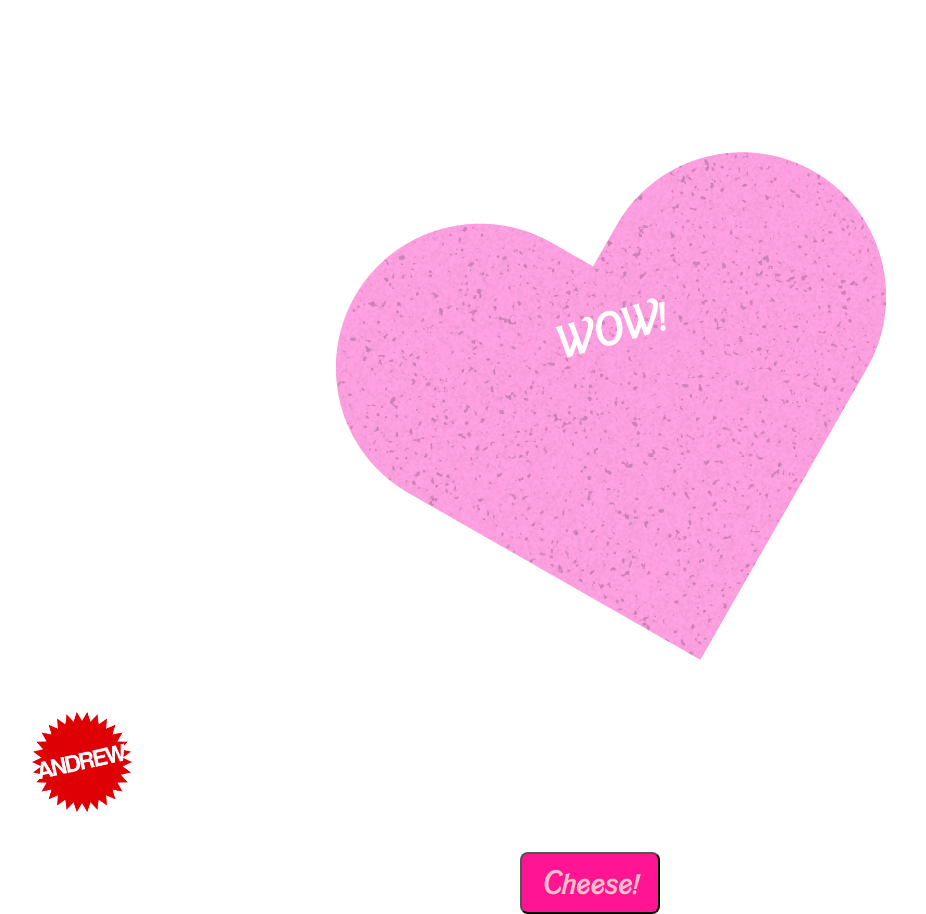
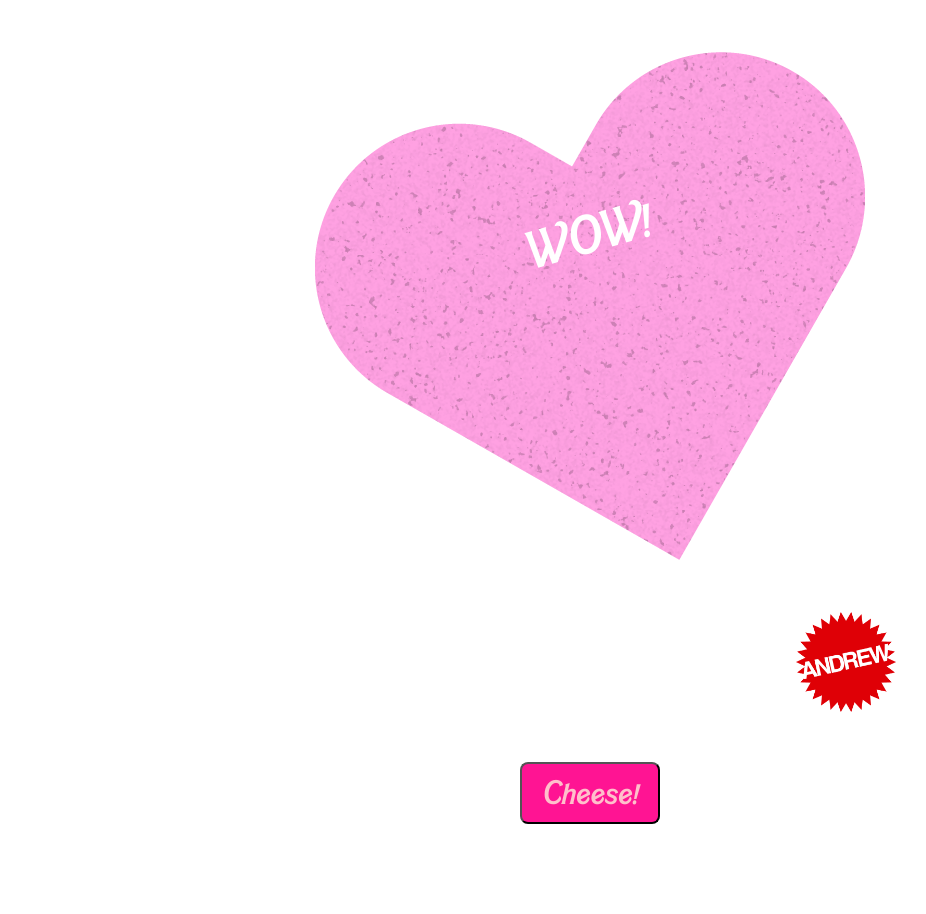
Before and after one commit to andrewventura/andrewventura.github.io, a Jekyll site: the page bb2.html, which Jekyll copies as it is, in a window 1280 px wide. Shown: the whole page, without its empty margins (50-976 px from the left). Built offline with Jekyll 4.4.1, drawn with Linux system fonts in a browser that asks for light colours.

Commit message:
Add files via upload

```diff
--- a/bb2.html
+++ b/bb2.html
@@ -4,18 +4,17 @@
 	<meta name="viewport" content="width=device-width, inital-scale=1">
 	<link rel="stylesheet" href="https://cdn.jsdelivr.net/npm/bootstrap@5.2.3/dist/css/bootstrap.min.css">
 	<script src="https://cdn.jsdelivr.net/npm/bootstrap@5.2.3/dist/js/bootstrap.min.js" integrity="sha384-cuYeSxntonz0PPNlHhBs68uyIAVpIIOZZ5JqeqvYYIcEL727kskC66kF92t6Xl2V" crossorigin="anonymous"></script>
-	<style type="text/css">
-		#hoolda { height: 612px; width: 612px; background: no-repeat center url("img/bh.png");}
+	<!--<style type="text/css">
+		#hoolda { height: 612px; width: 612px; background: no-repeat center url("bh.png");}
 		@font-face { font-family: "bb"; src: url(bb.ttf) format("truetype") }
 		textarea { wrap:off; border: 0; columns:1; text-align:center; text-transform:uppercase; line-height:1.1em; resize:none; font-family:"bb",verdana; font-size: 2.8em; display:block; background:none; color: #FFF; margin: 200px 0 0 10px; transform: rotate(-16deg); width: 100%; height: 3.8em; padding: 5px 0 5px 10px;}
 		hr { width: 50%; border-top:3px solid; opacity:1;}
 		#cap { font-family: "bb"; font-size: 2em; text-align:center; display:block; color: pink; margin: 0 auto; background-color:deeppink; border-radius:8px; padding: 5px 20px;}
-		#sc { background-color: #FFFFFF; }
-	</style>
+	</style>-->
 	<script src="https://cdnjs.cloudflare.com/ajax/libs/html2canvas/0.4.1/html2canvas.min.js"></script>
 	<script src="https://superal.github.io/canvas2image/canvas2image.js"></script>
 	<script type="text/javascript">window.onload=function(){
-		document.querySelector('button').addEventListener('click', function() {
+		document.querySelector('#cap').addEventListener('click', function() {
         html2canvas(document.querySelector('#sc'), {
             onrendered: function(canvas) {
                 // document.body.appendChild(canvas);
@@ -24,21 +23,30 @@
         });
     })
 };</script>
+
+	<style type="text/css">
+		@font-face { font-family: "bb"; src: url(bb.ttf) format("truetype") }
+		.box, .shell { display: flex; flex-direction: column; align-items: center; justify-content: center; max-width: 612px; margin: 0 auto;}
+		#sc { flex-grow: 0; background-color: #FFFFFF; }
+		#hoolda { height: 612px; width: 612px; background: no-repeat center url("img/bh.png");}
+		textarea { wrap:off; border: 0; columns:1; text-align:center; text-transform:uppercase; line-height:1.2em; resize:none; font-family:"bb",verdana; font-size: 3.2em; display:block; background:none; color: #FFF; margin: 200px 0 0 10px; transform: rotate(-16deg); width: 100%; height: 3.9em; padding: 5px 0 5px 10px;}
+		#an { align-self: flex-end; }
+		#cap { font-family: "bb"; font-size: 2em; text-align:center; display:block; color: pink; margin: 50px; background-color:deeppink; border-radius:8px; padding: 5px 20px;}
+	</style>
+
+
 </head>
 <body>
-<div id="box">
-	<div class="container" style="padding-top:100px;">
-		<div class="row align-items-end" id="sc">
-			<div class="col-6 offset-3" id="hoolda" style="height:612px;">
-				<textarea>wow!</textarea>
-			</div>
-
-			<div class="col-3"><img src="img/aw.png" style="height:100px; width:100px;" /></div>
+<div class="box" id="sc">
+	<div id="hoolda">
+		<textarea>wow!</textarea>
+	</div>
+	<div id="an"><img src="img/aw.png" style="height:100px; width:100px;" /></div>
 		</div>
 	</div>
 </div>
-<div class="row">
-	<div class="col-6 offset-3 align-self-center" style="padding-top:40px;"><button id="cap">Cheese!</button></div>
+<div class="shell">
+	<button id="cap">Cheese!</button>
 </div>
 
 
```
